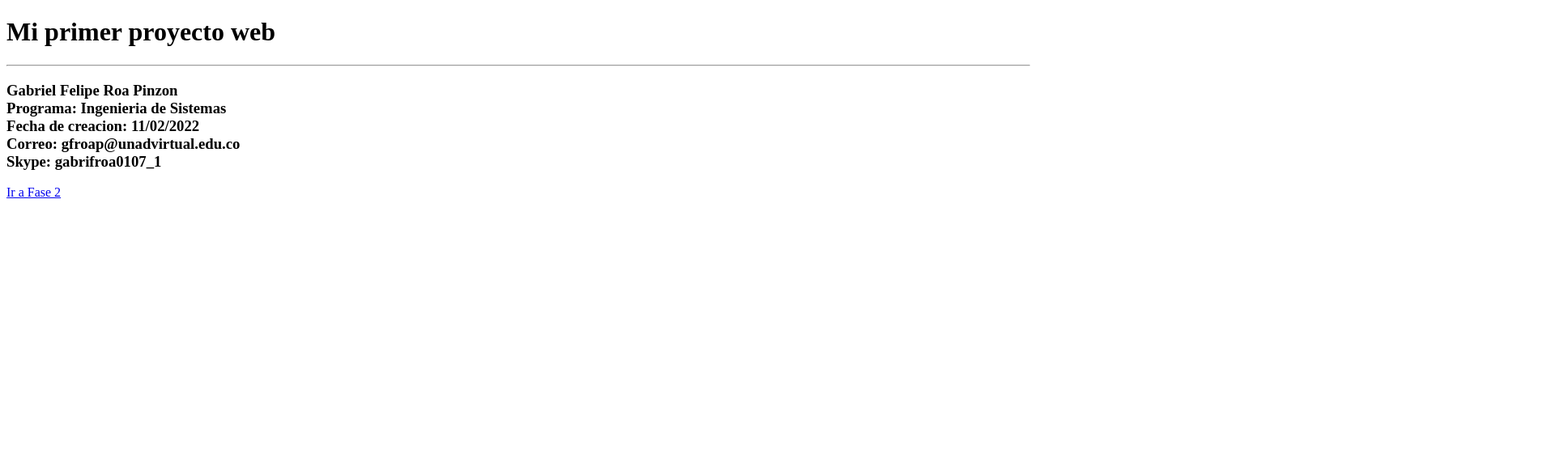
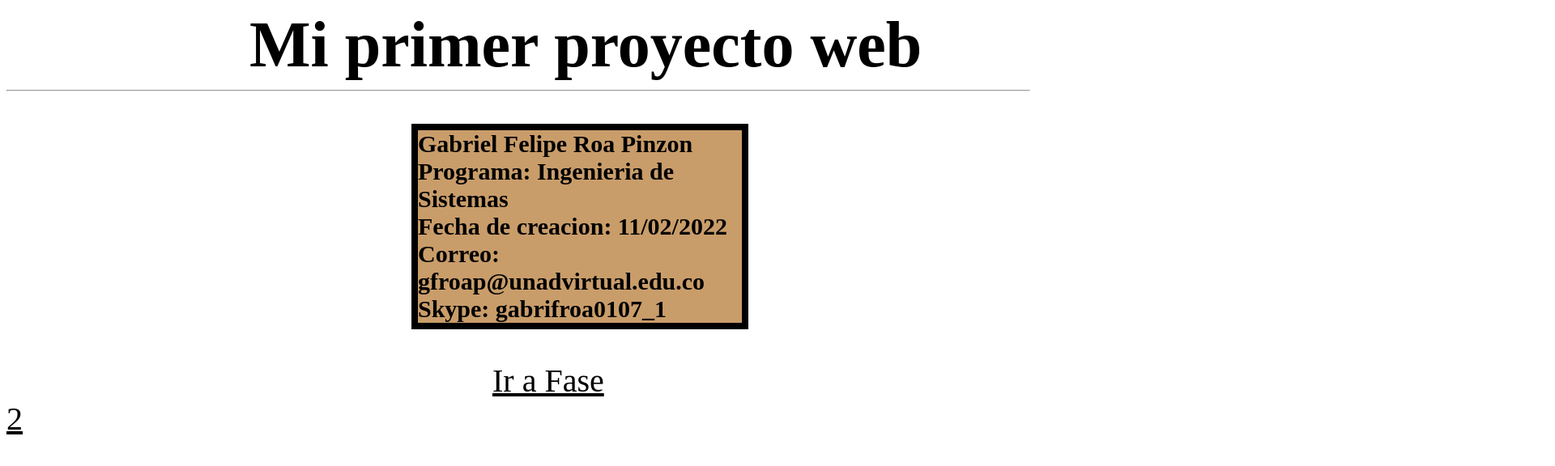
Before and after one commit to GAFER1995/DSW-GabrielRoa, a plain HTML site: page index.html in a window 1280 px wide. Shown: the top 576 px of the page at 81% size, 1920 px wide, since content can reach past the window. Drawn offline with Linux system fonts and the light colour scheme.

Commit message:
Actualizacion 17
Actualizacion 17

```diff
--- /dev/null
+++ b/Fase2/css/estilos.css
@@ -0,0 +1,9 @@
+
+body{
+    font-size: 16px;
+}
+
+div{
+
+
+}
--- /dev/null
+++ b/Fase3/css/estilos.css
@@ -0,0 +1,23 @@
+
+body{
+    font-size: 16px;
+}
+
+h1{
+    color:#52984a;
+    font-size: 40px;
+}
+a{
+
+    font-size: 50px;
+    color: rgb(241, 117, 16);
+}
+div{
+    background: rgb(175, 72, 72);
+    width: 300px;
+    margin: 50px 30px;
+    padding: 30px;
+    border: 10px solid#000;
+
+
+}
--- /dev/null
+++ b/css/estilos.css
@@ -0,0 +1,23 @@
+h1{
+    color: rgb(0, 0, 0);
+    margin: 10px 300px;
+    width: 3000px;
+    font-size: 80px;
+}
+h3{
+
+    margin: 40px 500px;
+    background: rgb(201, 157, 106);
+    width: 400px;
+    font-size: 30px;
+    border: 8px solid #000;
+
+}
+a{
+
+    font-size: 40px;
+    margin:40px 600px ;
+    color: rgb(0, 0, 0);
+
+
+}
```
Also changed, not shown: Fase2/design.html (+3 -0 lines), Fase3/Index.html (added, +31 -0 lines), index.html (+1 -0 lines), Fase2/Imagenes/Educacion.png, Fase3/Imagenes/Icon.png (added), Imagenes/Fondo.jpg (added).
